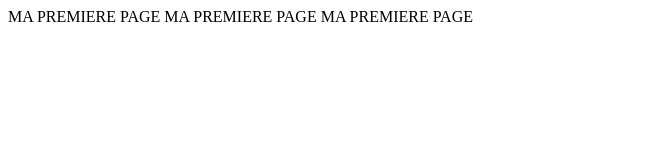
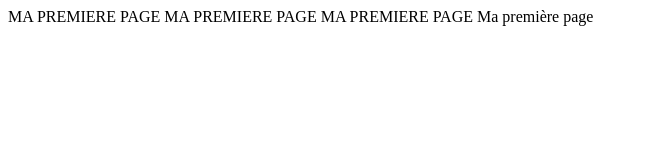
Before and after one commit to guillaume-bgr/projet_git, a plain HTML site: page index.html in a window 1280 px wide. Shown: the whole page, without its empty margins (0-648 px from the left). Drawn offline with Linux system fonts and the light colour scheme.

Commit message:
rajout ligne index.html

```diff
--- a/index.html
+++ b/index.html
@@ -9,6 +9,7 @@
    MA PREMIERE PAGE
    MA PREMIERE PAGE
    MA PREMIERE PAGE
+   Ma première page
 
 </body>
 </html>
```
